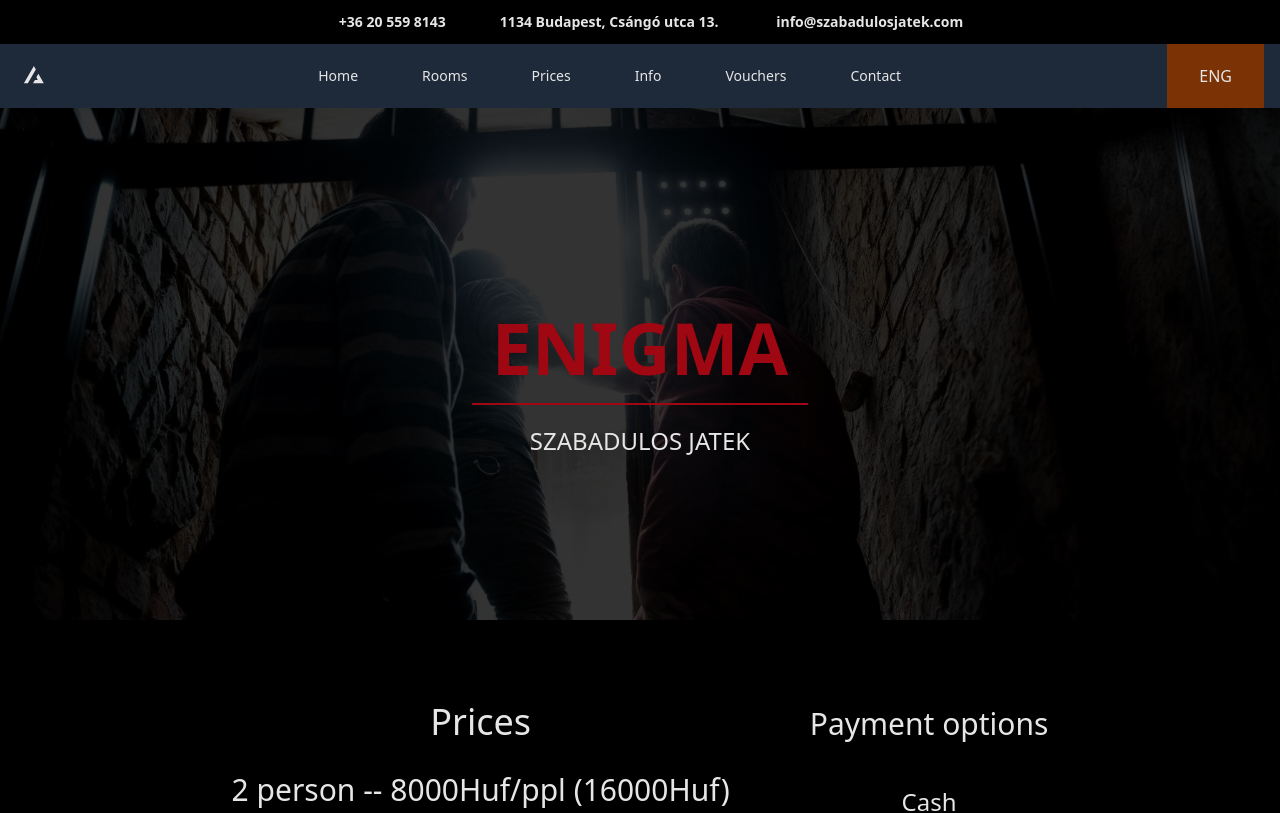
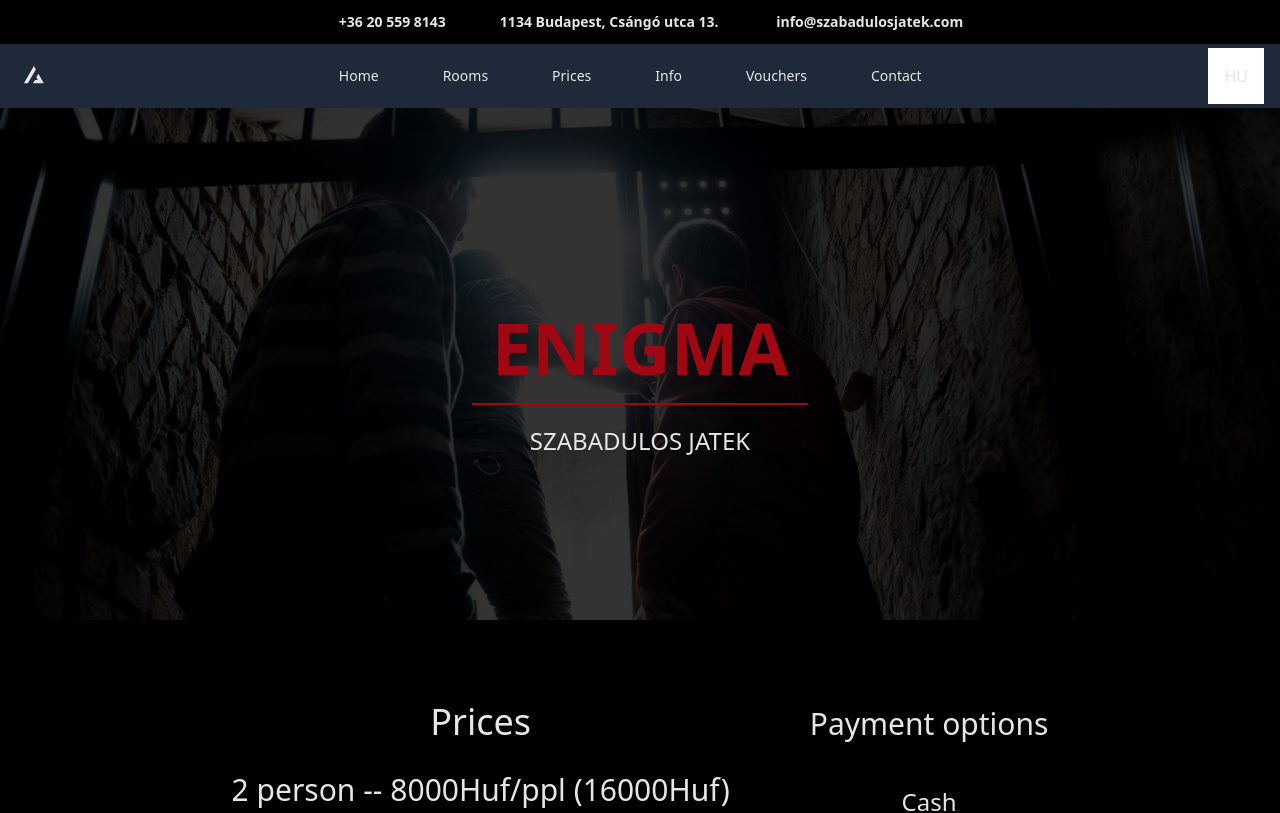
Before and after one commit to SimiDonk/Enigma-Next, a Next.js app: page /en in a window 1280 px wide. Shown: the top 813 px of the page. Built offline with nearby package versions, Linux system fonts and the light colour scheme; some icons are missing.

Commit message:
localized2

```diff
--- /dev/null
+++ b/app/[locale]/ui/LanguageSwitcher.tsx
@@ -0,0 +1,31 @@
+"use client";
+
+import { usePathname, useRouter } from "@/i18n/navigation";
+import { useLocale } from "next-intl";
+import { MouseEvent } from "react";
+
+export default function LanguageSwitcher({
+  className = "",
+}: {
+  className?: string;
+}) {
+  const router = useRouter();
+  const pathname = usePathname();
+  const locale = useLocale();
+
+  const handleChange = (event: MouseEvent<HTMLButtonElement>) => {
+    const newLocale = event.currentTarget.value === "en" ? "hu" : "en";
+    const hash = typeof window !== "undefined" ? window.location.hash : "";
+    router.replace(pathname + hash, { locale: newLocale });
+    console.log(window.location);
+  };
+  return (
+    <button
+      className={`${className} bg-amber-800`}
+      value={locale}
+      onClick={handleChange}
+    >
+      {`${locale === "en" ? "HU" : "EN"}`}
+    </button>
+  );
+}
--- a/app/[locale]/ui/navigation.tsx
+++ b/app/[locale]/ui/navigation.tsx
@@ -1,5 +1,6 @@
 "use client";
 
+import LanguageSwitcher from "./LanguageSwitcher";
 import NavBar, { ToggleDrawer } from "./navbar";
 export const Logo = () => {
   return (
@@ -22,7 +23,8 @@ export default function Navigation() {
       <Logo />
       <NavBar />
       <ToggleDrawer />
-      <button className="bg-amber-900 h-full px-8 cursor-pointer">ENG</button>
+      <LanguageSwitcher className="bg-white p-4" />
+      {/* <button className="bg-amber-900 h-full px-8 cursor-pointer">ENG</button> */}
     </div>
   );
 }
```
